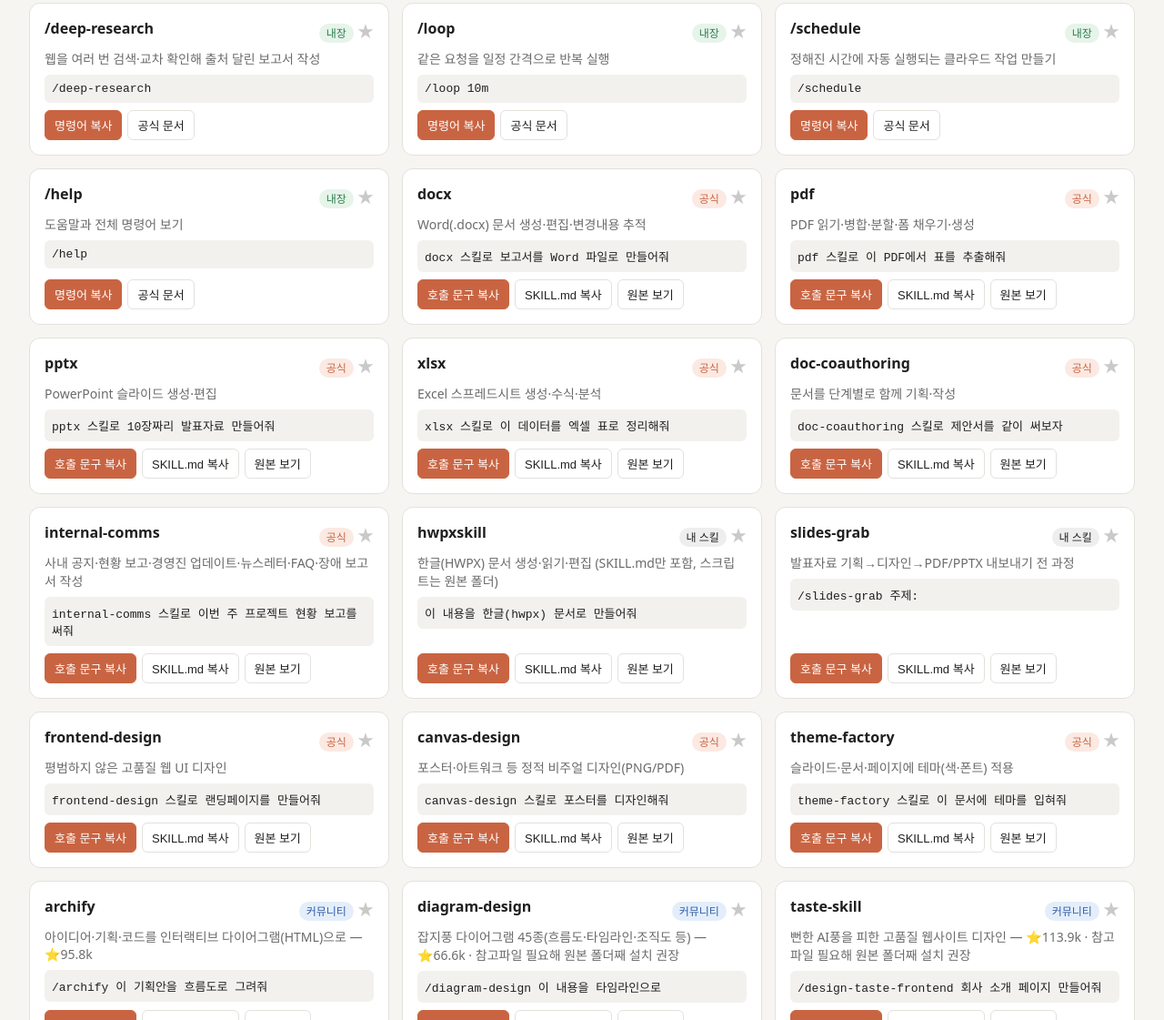
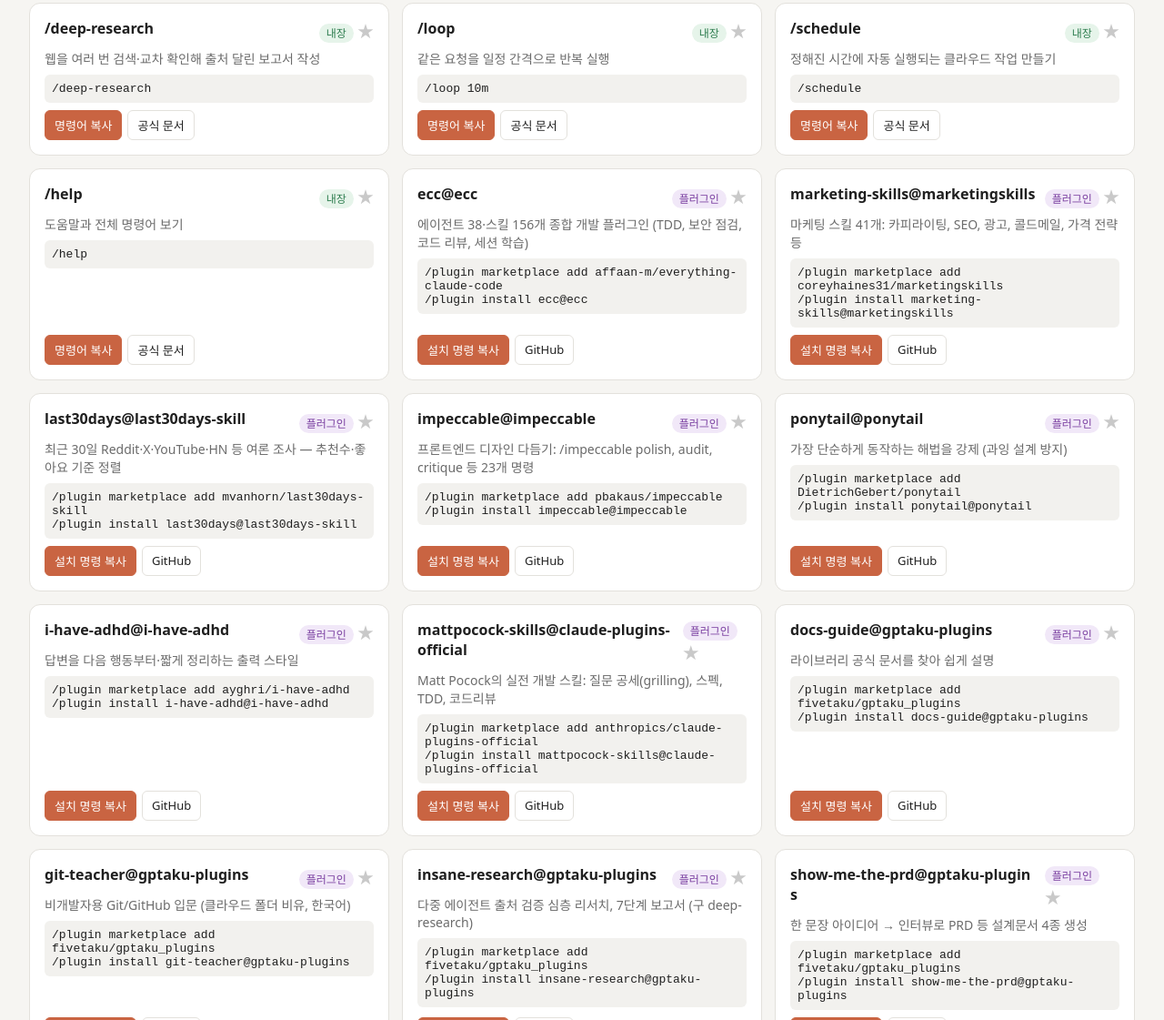
Before and after one commit to olmas70/my-claude-skills, a plain HTML site: page index.html in a window 1280 px wide. Shown: the part 1679-2800 px from the top of the page at 91% size. Drawn offline with Linux system fonts and the light colour scheme.

Commit message:
feat: 설치된 Claude 플러그인 19개 카테고리 추가
플러그인 카드는 마켓플레이스 추가+설치 명령을 복사하고 GitHub로 연결한다.
gptaku의 deep-research는 원본에서 insane-research로 이름이 바뀌어 새 이름으로 등록.

Co-Authored-By: Claude Opus 5.5 <noreply@anthropic.com>

```diff
--- a/index.html
+++ b/index.html
@@ -22,6 +22,7 @@
   .badge.공식 { background:#fbe9e2; color:var(--accent); }
   .badge.커뮤니티 { background:#e4eefb; color:#2f5ea8; }
   .badge.내장 { background:#e6f4ea; color:#2e7d4f; }
+  .badge.플러그인 { background:#f1e8f8; color:#7a3fa0; }
   .desc { color:var(--muted); font-size:14px; margin:0; }
   code { display:block; background:#f2f1ee; padding:8px; border-radius:6px; font-size:13px; white-space:pre-wrap; }
   .actions { display:flex; gap:6px; margin-top:auto; flex-wrap:wrap; }
@@ -44,6 +45,7 @@
 
 <script>
   const FAV_KEY = 'skill-favs';
+  const LABELS = { 내장: ['명령어', '공식 문서'], 플러그인: ['설치 명령', 'GitHub'] };
   const favs = new Set(JSON.parse(localStorage.getItem(FAV_KEY) || '[]'));
   let skills = [];
   let category = '전체';
@@ -96,10 +98,11 @@
       localStorage.setItem(FAV_KEY, JSON.stringify([...favs]));
       render();
     };
-    const b1 = el('button', { className: 'primary', textContent: s.path ? '호출 문구 복사' : '명령어 복사', onclick: () => copy(s.invoke, s.path ? '호출 문구' : '명령어') });
-    // ponytail: 명령어 카드는 SKILL.md가 없음 — path 없으면 복사 버튼 생략, url(공식 문서)로 연결
+    const [copyLabel, linkLabel] = LABELS[s.source] || ['호출 문구', '원본 보기'];
+    const b1 = el('button', { className: 'primary', textContent: copyLabel + ' 복사', onclick: () => copy(s.invoke, copyLabel) });
+    // ponytail: 명령어·플러그인 카드는 SKILL.md가 없음 — path 없으면 복사 버튼 생략, url로 연결
     const b2 = s.path ? el('button', { textContent: 'SKILL.md 복사', onclick: () => copySkillBody(s) }) : '';
-    const a = el('a', { href: s.url || viewUrl(s.path), target: '_blank', rel: 'noopener', textContent: s.path ? '원본 보기' : '공식 문서' });
+    const a = el('a', { href: s.url || viewUrl(s.path), target: '_blank', rel: 'noopener', textContent: linkLabel });
     return el('article', { className: 'card' },
       el('div', { className: 'top' },
         el('span', { className: 'name', textContent: s.id }),
--- a/skills.json
+++ b/skills.json
@@ -27,6 +27,25 @@
   {"id":"/loop","category":"Claude Code 명령어","source":"내장","desc":"같은 요청을 일정 간격으로 반복 실행","invoke":"/loop 10m ","url":"https://code.claude.com/docs/en/commands"},
   {"id":"/schedule","category":"Claude Code 명령어","source":"내장","desc":"정해진 시간에 자동 실행되는 클라우드 작업 만들기","invoke":"/schedule ","url":"https://code.claude.com/docs/en/commands"},
   {"id":"/help","category":"Claude Code 명령어","source":"내장","desc":"도움말과 전체 명령어 보기","invoke":"/help","url":"https://code.claude.com/docs/en/commands"},
+  {"id":"ecc@ecc","category":"Claude 플러그인","source":"플러그인","desc":"에이전트 38·스킬 156개 종합 개발 플러그인 (TDD, 보안 점검, 코드 리뷰, 세션 학습)","invoke":"/plugin marketplace add affaan-m/everything-claude-code\n/plugin install ecc@ecc","url":"https://github.com/affaan-m/everything-claude-code"},
+  {"id":"marketing-skills@marketingskills","category":"Claude 플러그인","source":"플러그인","desc":"마케팅 스킬 41개: 카피라이팅, SEO, 광고, 콜드메일, 가격 전략 등","invoke":"/plugin marketplace add coreyhaines31/marketingskills\n/plugin install marketing-skills@marketingskills","url":"https://github.com/coreyhaines31/marketingskills"},
+  {"id":"last30days@last30days-skill","category":"Claude 플러그인","source":"플러그인","desc":"최근 30일 Reddit·X·YouTube·HN 등 여론 조사 — 추천수·좋아요 기준 정렬","invoke":"/plugin marketplace add mvanhorn/last30days-skill\n/plugin install last30days@last30days-skill","url":"https://github.com/mvanhorn/last30days-skill"},
+  {"id":"impeccable@impeccable","category":"Claude 플러그인","source":"플러그인","desc":"프론트엔드 디자인 다듬기: /impeccable polish, audit, critique 등 23개 명령","invoke":"/plugin marketplace add pbakaus/impeccable\n/plugin install impeccable@impeccable","url":"https://github.com/pbakaus/impeccable"},
+  {"id":"ponytail@ponytail","category":"Claude 플러그인","source":"플러그인","desc":"가장 단순하게 동작하는 해법을 강제 (과잉 설계 방지)","invoke":"/plugin marketplace add DietrichGebert/ponytail\n/plugin install ponytail@ponytail","url":"https://github.com/DietrichGebert/ponytail"},
+  {"id":"i-have-adhd@i-have-adhd","category":"Claude 플러그인","source":"플러그인","desc":"답변을 다음 행동부터·짧게 정리하는 출력 스타일","invoke":"/plugin marketplace add ayghri/i-have-adhd\n/plugin install i-have-adhd@i-have-adhd","url":"https://github.com/ayghri/i-have-adhd"},
+  {"id":"mattpocock-skills@claude-plugins-official","category":"Claude 플러그인","source":"플러그인","desc":"Matt Pocock의 실전 개발 스킬: 질문 공세(grilling), 스펙, TDD, 코드리뷰","invoke":"/plugin marketplace add anthropics/claude-plugins-official\n/plugin install mattpocock-skills@claude-plugins-official","url":"https://github.com/mattpocock/skills"},
+  {"id":"docs-guide@gptaku-plugins","category":"Claude 플러그인","source":"플러그인","desc":"라이브러리 공식 문서를 찾아 쉽게 설명","invoke":"/plugin marketplace add fivetaku/gptaku_plugins\n/plugin install docs-guide@gptaku-plugins","url":"https://github.com/fivetaku/docs-guide"},
+  {"id":"git-teacher@gptaku-plugins","category":"Claude 플러그인","source":"플러그인","desc":"비개발자용 Git/GitHub 입문 (클라우드 폴더 비유, 한국어)","invoke":"/plugin marketplace add fivetaku/gptaku_plugins\n/plugin install git-teacher@gptaku-plugins","url":"https://github.com/fivetaku/git-teacher"},
+  {"id":"insane-research@gptaku-plugins","category":"Claude 플러그인","source":"플러그인","desc":"다중 에이전트 출처 검증 심층 리서치, 7단계 보고서 (구 deep-research)","invoke":"/plugin marketplace add fivetaku/gptaku_plugins\n/plugin install insane-research@gptaku-plugins","url":"https://github.com/fivetaku/insane-research"},
+  {"id":"show-me-the-prd@gptaku-plugins","category":"Claude 플러그인","source":"플러그인","desc":"한 문장 아이디어 → 인터뷰로 PRD 등 설계문서 4종 생성","invoke":"/plugin marketplace add fivetaku/gptaku_plugins\n/plugin install show-me-the-prd@gptaku-plugins","url":"https://github.com/fivetaku/show-me-the-prd"},
+  {"id":"goaljaby@gptaku-plugins","category":"Claude 플러그인","source":"플러그인","desc":"PRD를 /goal 실행 계획으로 연결, 한국어 검토 문서 자동 생성","invoke":"/plugin marketplace add fivetaku/gptaku_plugins\n/plugin install goaljaby@gptaku-plugins","url":"https://github.com/fivetaku/goaljaby"},
+  {"id":"skillers-suda@gptaku-plugins","category":"Claude 플러그인","source":"플러그인","desc":"막연한 아이디어를 인터뷰로 다단계 스킬로 만들어 줌","invoke":"/plugin marketplace add fivetaku/gptaku_plugins\n/plugin install skillers-suda@gptaku-plugins","url":"https://github.com/fivetaku/skillers-suda"},
+  {"id":"kkirikkiri@gptaku-plugins","category":"Claude 플러그인","source":"플러그인","desc":"한 문장으로 목적별 AI 에이전트 팀 구성 (리서치·분석·콘텐츠)","invoke":"/plugin marketplace add fivetaku/gptaku_plugins\n/plugin install kkirikkiri@gptaku-plugins","url":"https://github.com/fivetaku/kkirikkiri"},
+  {"id":"nopal@gptaku-plugins","category":"Claude 플러그인","source":"플러그인","desc":"Gmail·캘린더·드라이브·시트 등 구글 워크스페이스 9종 자연어 제어","invoke":"/plugin marketplace add fivetaku/gptaku_plugins\n/plugin install nopal@gptaku-plugins","url":"https://github.com/fivetaku/nopal"},
+  {"id":"insane-search@gptaku-plugins","category":"Claude 플러그인","source":"플러그인","desc":"X·Reddit·네이버 등 막힌 사이트 검색 우회 전략","invoke":"/plugin marketplace add fivetaku/gptaku_plugins\n/plugin install insane-search@gptaku-plugins","url":"https://github.com/fivetaku/insane-search"},
+  {"id":"insane-design@gptaku-plugins","category":"Claude 플러그인","source":"플러그인","desc":"URL의 디자인 시스템 추출·적용·새로 구축","invoke":"/plugin marketplace add fivetaku/gptaku_plugins\n/plugin install insane-design@gptaku-plugins","url":"https://github.com/fivetaku/insane-design"},
+  {"id":"vibe-sunsang@gptaku-plugins","category":"Claude 플러그인","source":"플러그인","desc":"Claude Code 대화를 분석해 성장 코칭해 주는 AI 멘토","invoke":"/plugin marketplace add fivetaku/gptaku_plugins\n/plugin install vibe-sunsang@gptaku-plugins","url":"https://github.com/fivetaku/vibe-sunsang"},
+  {"id":"pumasi@gptaku-plugins","category":"Claude 플러그인","source":"플러그인","desc":"Claude가 PM, Codex 여러 개가 개발자로 병렬 코딩","invoke":"/plugin marketplace add fivetaku/gptaku_plugins\n/plugin install pumasi@gptaku-plugins","url":"https://github.com/fivetaku/pumasi"},
   {"id":"docx","category":"문서·오피스","source":"공식","desc":"Word(.docx) 문서 생성·편집·변경내용 추적","invoke":"docx 스킬로 보고서를 Word 파일로 만들어줘","path":"https://raw.githubusercontent.com/anthropics/skills/main/skills/docx/SKILL.md"},
   {"id":"pdf","category":"문서·오피스","source":"공식","desc":"PDF 읽기·병합·분할·폼 채우기·생성","invoke":"pdf 스킬로 이 PDF에서 표를 추출해줘","path":"https://raw.githubusercontent.com/anthropics/skills/main/skills/pdf/SKILL.md"},
   {"id":"pptx","category":"문서·오피스","source":"공식","desc":"PowerPoint 슬라이드 생성·편집","invoke":"pptx 스킬로 10장짜리 발표자료 만들어줘","path":"https://raw.githubusercontent.com/anthropics/skills/main/skills/pptx/SKILL.md"},
```
